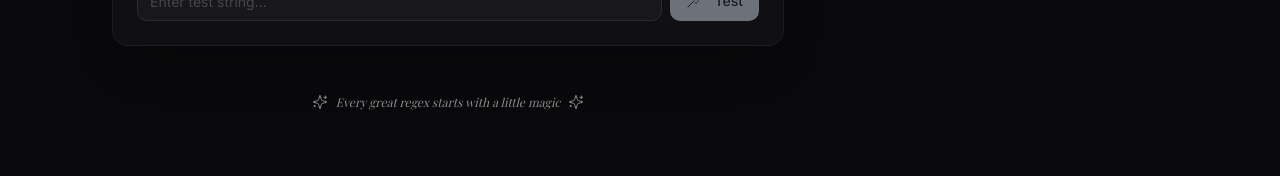
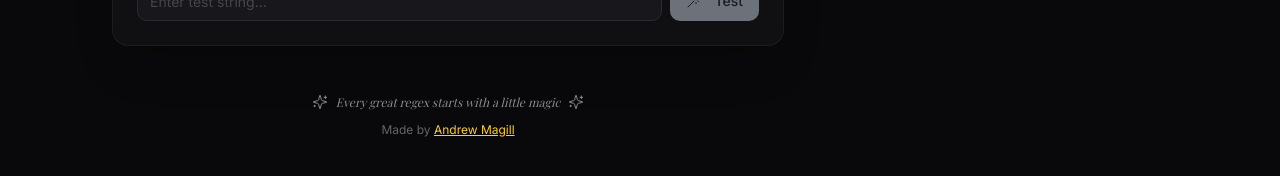
Before and after one commit to andymagill/magic-strings, a Next.js app: page / in a window 1280 px wide. Shown: the part 834-1010 px from the top of the page. Built offline with nearby package versions, Linux system fonts and the light colour scheme; a web font is replaced by a local one.

Commit message:
feat: add footer with author credit to the Page component

```diff
--- a/app/page.tsx
+++ b/app/page.tsx
@@ -133,11 +133,22 @@ export default function Page() {
           </section>
 
           {/* Footer decoration */}
-          <footer className="text-center pt-6">
+          <footer className="text-center pt-6 space-y-3">
             <div className="flex items-center justify-center gap-2 text-muted-foreground">
               <SparklesIcon className="w-4 h-4" />
               <span className="text-xs font-serif italic">Every great regex starts with a little magic</span>
               <SparklesIcon className="w-4 h-4" />
+            </div>
+            <div className="text-xs text-muted-foreground/70">
+              Made by{" "}
+              <a
+                href="https://magill.dev"
+                target="_blank"
+                rel="noopener noreferrer"
+                className="text-accent hover:text-accent/80 underline transition-colors"
+              >
+                Andrew Magill
+              </a>
             </div>
           </footer>
         </div>
```
